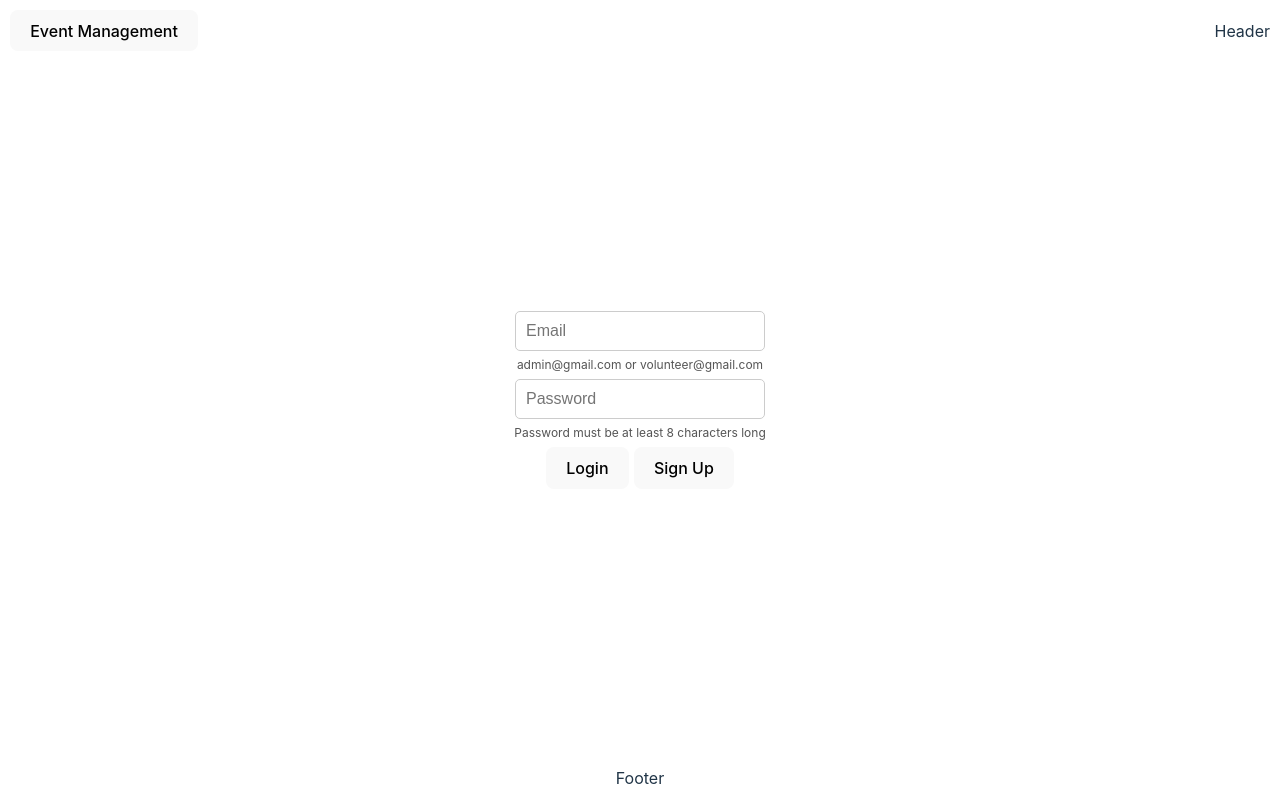
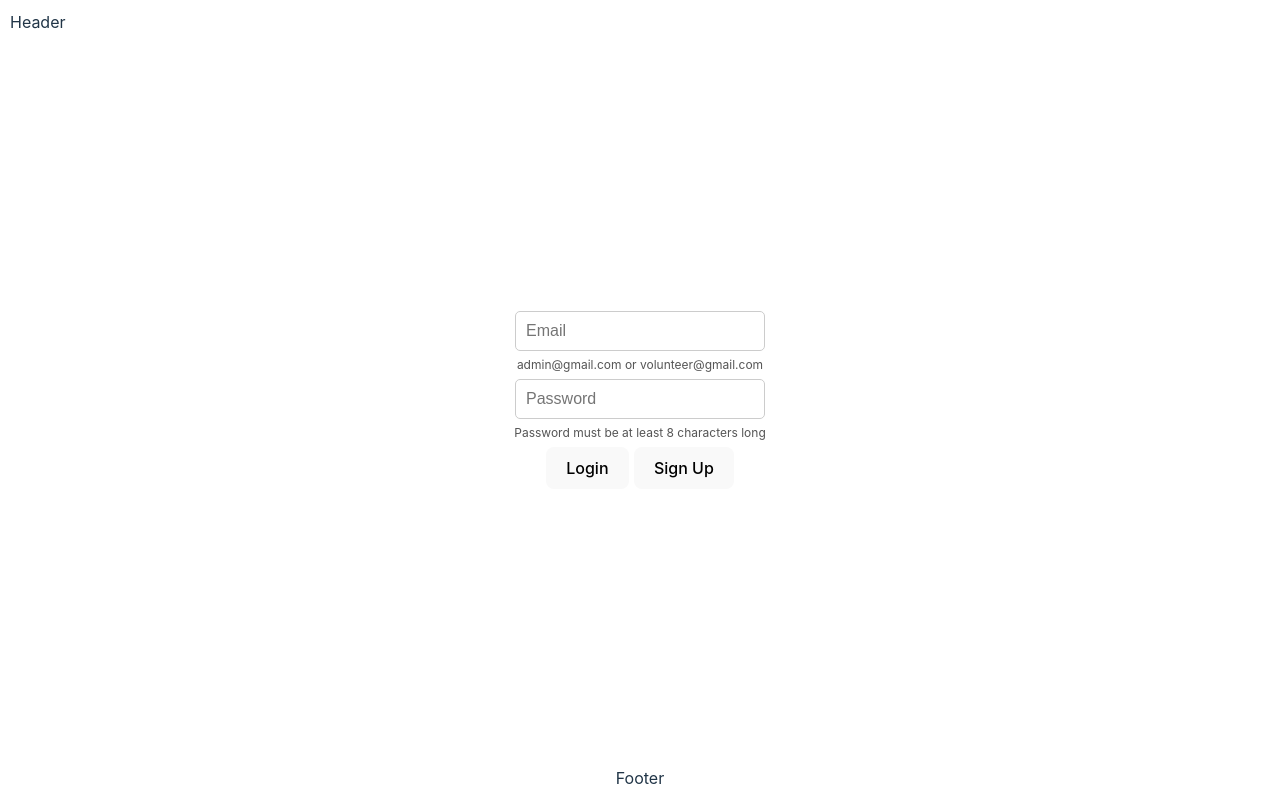
Before and after one commit to potatoluvr/Group-16-Project, a React (Vite) app: page / in a window 1280 px wide. Built offline with nearby package versions, Linux system fonts and the light colour scheme.

Commit message:
Update Header.jsx

```diff
--- a/src/components/Header.jsx
+++ b/src/components/Header.jsx
@@ -1,13 +1,17 @@
 import { Link } from "react-router-dom";
 
 function Header() {
+  const role = localStorage.getItem("role");
+
   return (
     <header>
-      <Link to="/event-management">
-        {" "}
-        {/* Temporary button to open event page, will eventually make it only show for admins*/}
-        <button>Event Management</button>
-      </Link>
+      {/* Only show Event Management button for admins */}
+      {role === "admin" && (
+        <Link to="/event-management">
+          <button>Event Management</button>
+        </Link>
+      )}
+
       <p>Header</p>
     </header>
   );
```
